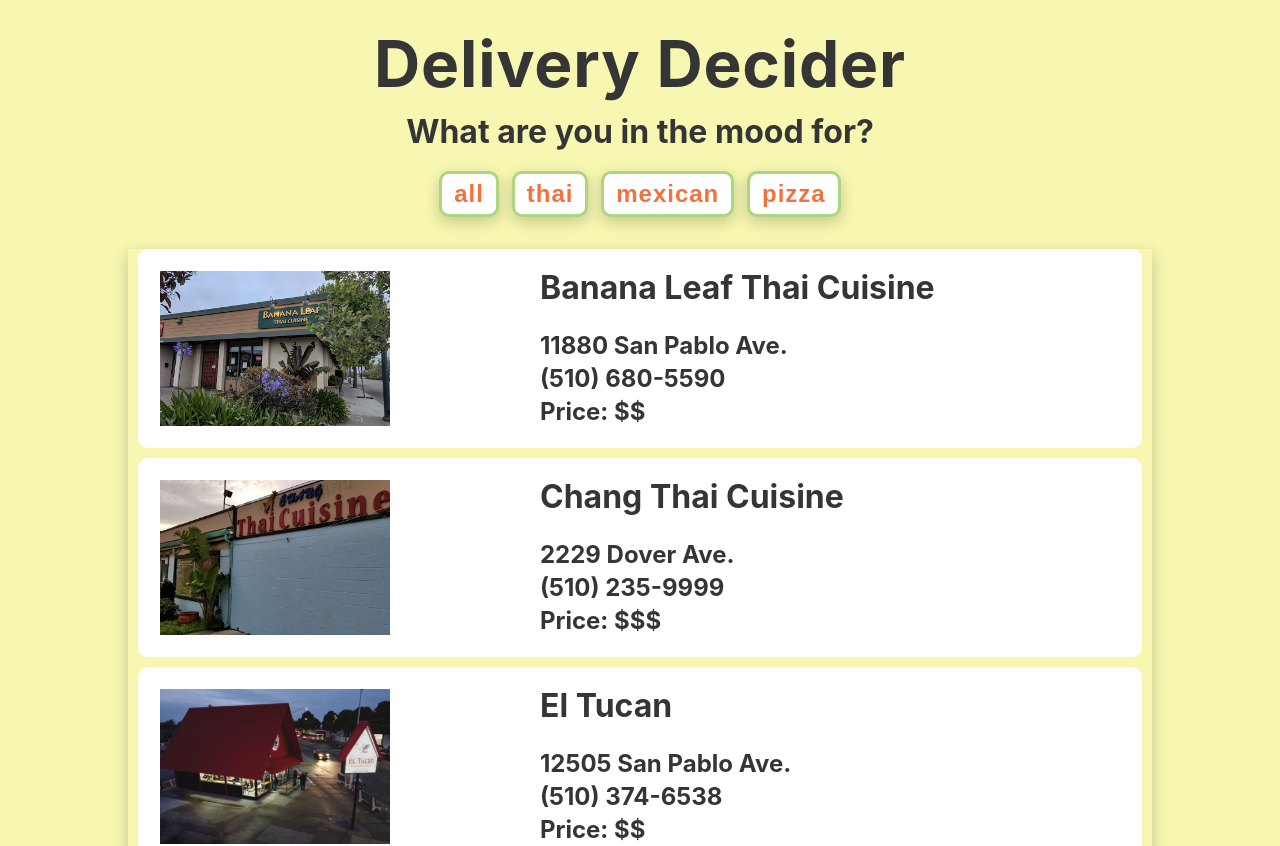
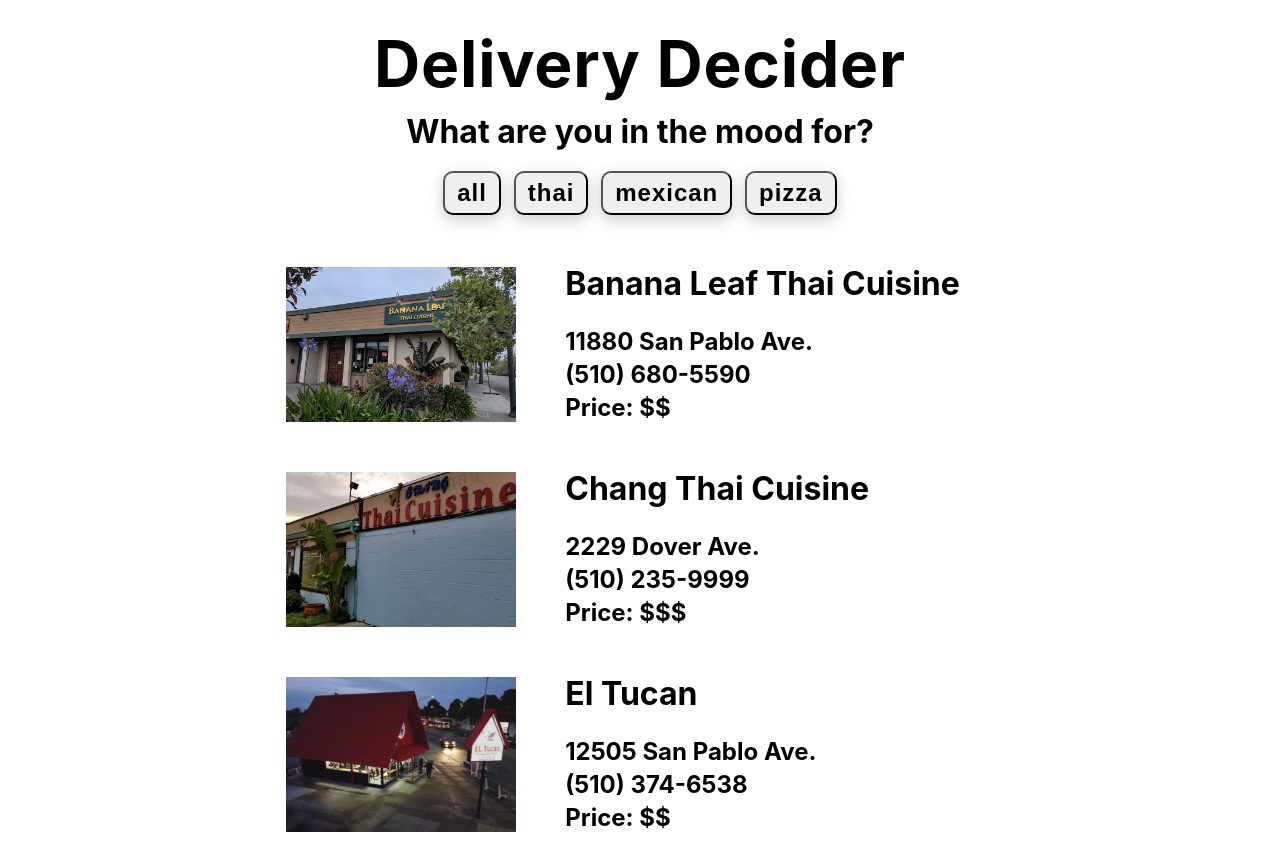
Before and after one commit to LisaTrevis/react-basic-delivery-options, a React (Create React App) app: page / in a window 1280 px wide. Shown: the top 846 px of the page. Built offline with nearby package versions, Linux system fonts and the light colour scheme.

Commit message:
updating for Netlify

```diff
--- a/src/App.js
+++ b/src/App.js
@@ -20,7 +20,7 @@
   };
   return (
     <main>
-      <section>
+      <section className="section">
         <div className="header">
           <h1>Delivery Decider</h1>
           <h4>What are you in the mood for?</h4>
--- a/src/index.css
+++ b/src/index.css
@@ -5,11 +5,12 @@
 */
 
 :root {
-  --proj-clr1: #f3713d;
-  --proj-clr2: rgb(247, 247, 177);
-  --proj-clr3: white;
-  --proj-btn-outline: #aed581;
-  --clr-text: rgb(54, 53, 53);
+  --pg-bg: white;
+  --app-bg: lightgrey;
+  --text-clr: darkgray;
+  --rest-hvr-bg: lightpink;
+  --btn-bg: lightpink;
+  --btn-bord: orange;
   --transition: all 0.1s linear;
   --spacing: 0.1rem;
   --radius: 0.25rem;
@@ -49,7 +50,8 @@
 h1,
 h2,
 h3,
-h4 {
+h4,
+p {
   color: var(--clr-text);
 }
 
@@ -62,15 +64,19 @@
   max-width: 1170px;
 }
 
+section.section {
+  border-radius: var(--radius);
+}
+
 /*
 ===============
 Delivery Options
 ===============
 */
 
-body {
-  background: var(--proj-clr2);
-}
+/* body {
+  background: var(--proj-main-bkgd);
+} */
 
 h1 {
   color: var(--clr-text);
@@ -93,39 +99,39 @@
 }
 
 .filter-btn {
-  border: 3px solid var(--proj-btn-outline);
+  /* border: 3px solid var(--proj-btn-outline); */
   font-size: 0.5rem;
   font-weight: bold;
   margin: 0 0.4rem;
   letter-spacing: 1px;
   padding: 0.375rem 0.75rem;
-  background: var(--proj-clr3);
-  color: var(--proj-clr1);
+  /* background: var(--proj-clr3); */
+  /* color: var(--proj-clr1); */
   border-radius: 10px;
   transition: var(--transition);
   box-shadow: var(--dark-shadow);
 }
 
 .filter-btn:hover {
-  border: 3px solid var(--proj-btn-outline);
+  /* border: 3px solid var(--proj-btn-outline); */
   font-weight: bold;
   margin: 0 0.5rem;
   letter-spacing: 1px;
   padding: 0.375rem 0.75rem;
-  background: var(--proj-clr1);
-  color: var(--proj-clr3);
+  /* background: var(--proj-clr1); */
+  /* color: var(--proj-clr3); */
   border-radius: 10px;
 }
 
-.restaurant-list {
-  background: var(--proj-clr2);
+/* .restaurant-list {
+  background: var(--proj-light-bkgd);
   box-shadow: var(--dark-shadow);
-}
+} */
 
 .locations {
-  border: 2px solid white;
+  /* border: 2px solid var(--proj-light-bkgd); */
   border-radius: 10px;
-  background: var(--proj-clr3);
+  /* background: var(--proj-clr3); */
   display: flex;
   justify-content: space-between;
   align-items: center;
@@ -134,9 +140,9 @@
   /* flex-wrap: wrap; */
 }
 
-.locations:hover {
+/* .locations:hover {
   border: 4px solid var(--proj-btn-outline);
-}
+} */
 
 .location-info {
   box-sizing: border-box;
@@ -164,7 +170,7 @@
 
 button:focus {
   outline: none;
-  box-shadow: 0 0 0 2px var(--proj-btn-outline);
+  /* box-shadow: 0 0 0 2px var(--proj-btn-outline); */
 }
 
 @media screen and (min-width: 500px) {
@@ -207,6 +213,6 @@
 
 @media screen and (min-width: 992px) {
   section {
-    width: 80vw;
+    width: 60vw;
   }
 }
```
Also changed, not shown: 1 other file (tests, documents, lock files or other folders).
